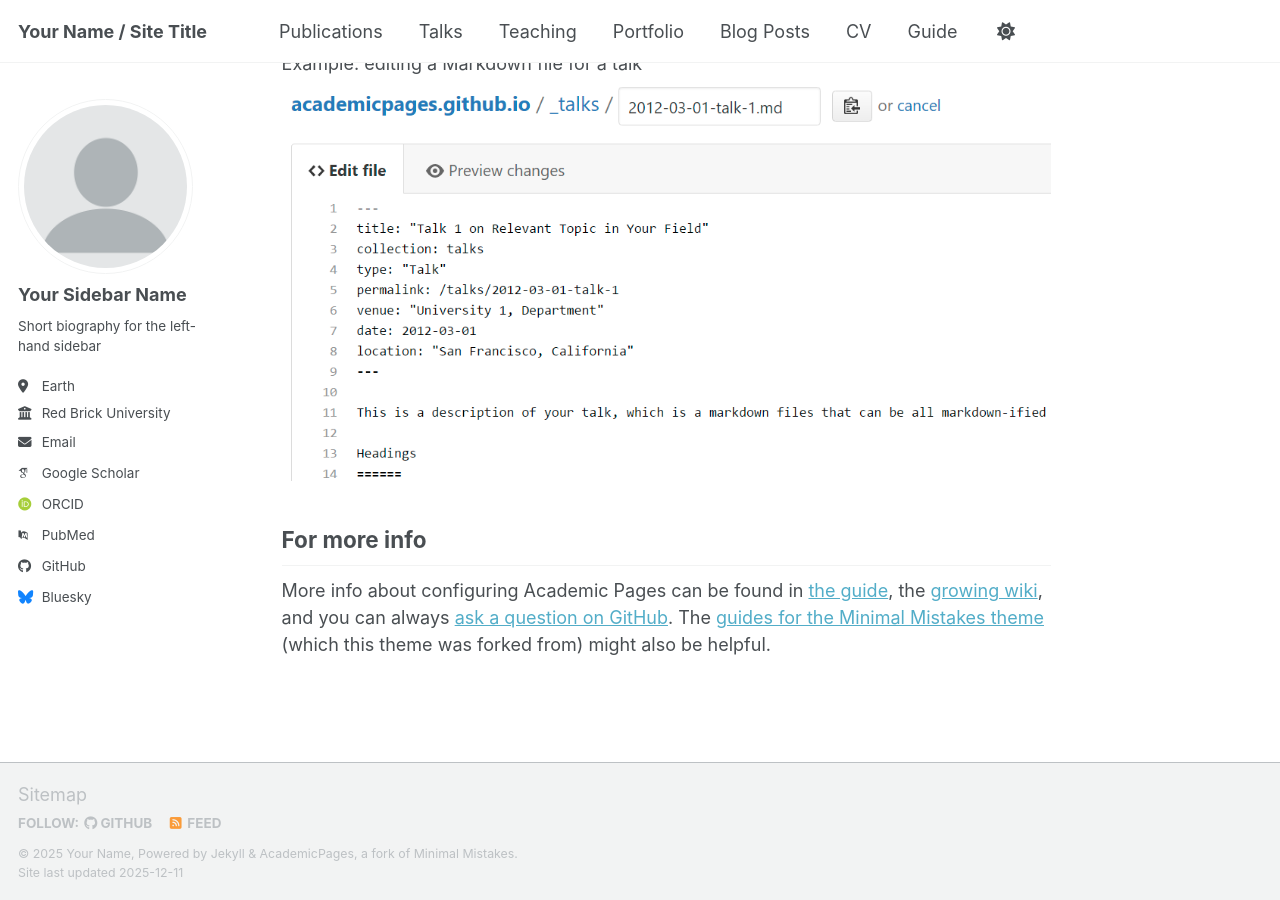
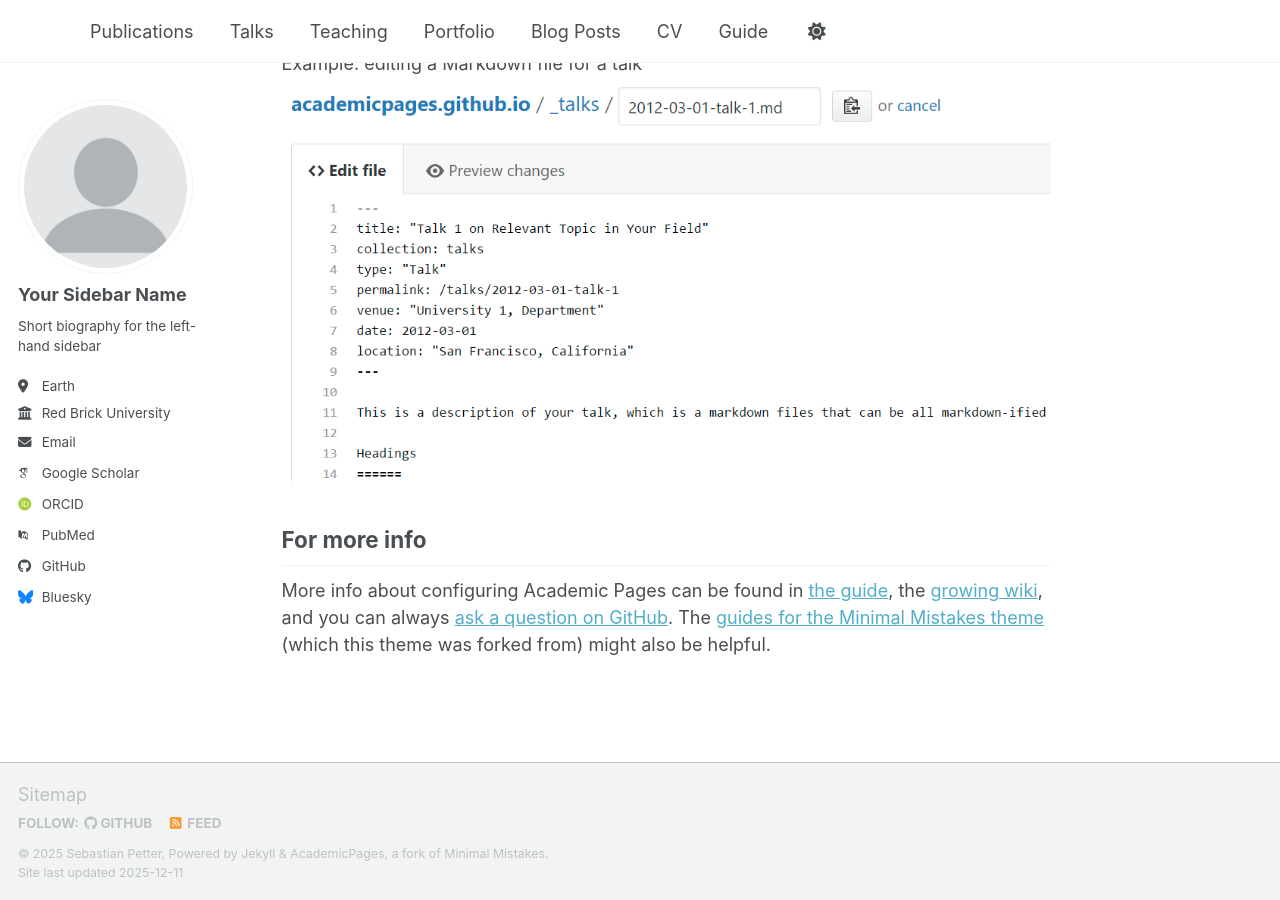
Before and after one commit to spetter7/spetter7.github.io, a Jekyll site: the page built from _pages/about.md, in a window 1280 px wide and 900 px high, scrolled down 2718 px. Built offline with Jekyll 4.4.1, drawn with Linux system fonts in a browser that asks for light colours; some web fonts are replaced; a script bundle is joined from its source files by our own code; library files that are not in the unit come from our copies.

Commit message:
Update _config.yml

```diff
--- a/_config.yml
+++ b/_config.yml
@@ -9,9 +9,9 @@
 # Basic Site Settings
 locale                   : "en-US"
 site_theme               : "default" # Currently available options are "default", "air"
-title                    : "Your Name / Site Title"
+title                    : ""
 title_separator          : "-"
-name                     : &name "Your Name"
+name                     : &name "Sebastian Petter"
 description              : &description "Your Name's academic portfolio"   # Update this with a general description of your site, this is the default if not overridden by a page
 url                      : https://academicpages.github.io # The base hostname & protocol for your site e.g. "https://[your GitHub username].github.io",
                                                            # or if you already have some other page hosted on Github then use "https://[your GitHub username].github.io/[Your Repo Name]"
```
